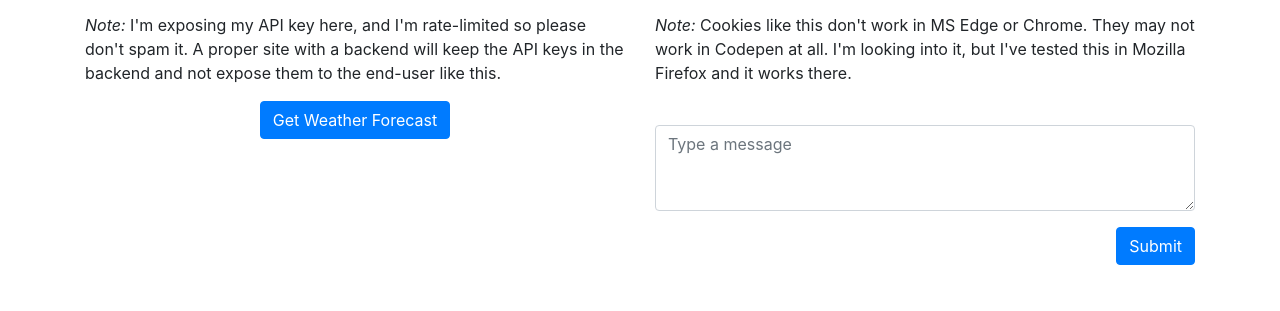
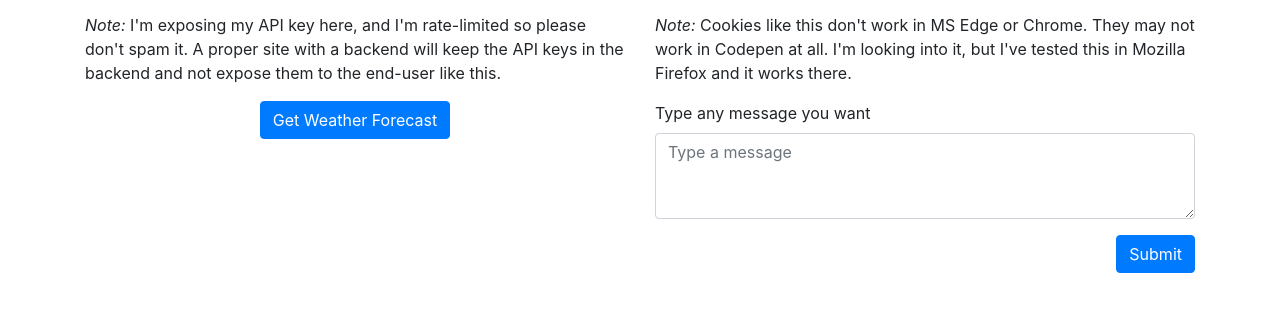
Before and after one commit to namanvs/WD4E-capstone, a plain HTML site: page extras.html in a window 1280 px wide. Shown: the part 297-608 px from the top of the page. Drawn offline with nearby package versions, Linux system fonts and the light colour scheme.

Commit message:
Found a missing form label

```diff
--- a/extras.html
+++ b/extras.html
@@ -61,7 +61,7 @@
             <p>The following demonstrates storing and retrieving data from a cookie installed locally on the viewer's machine. Type something into the text box and hit "Submit". Whatever you typed will appear in an alert window.</p>
             <p><em>Note:</em> Cookies like this don't work in MS Edge or Chrome. They may not work in Codepen at all. I'm looking into it, but I've tested this in Mozilla Firefox and it works there.</p>
             <div class="form-group">
-              <label for="inputArea"></label>
+              <label for="inputArea">Type any message you want</label>
               <textarea class="form-control" id="inputArea" rows="3" placeholder="Type a message"></textarea>
             </div>
             <button type="submit" id="submitText" class="btn btn-primary float-right">Submit</button>
```
